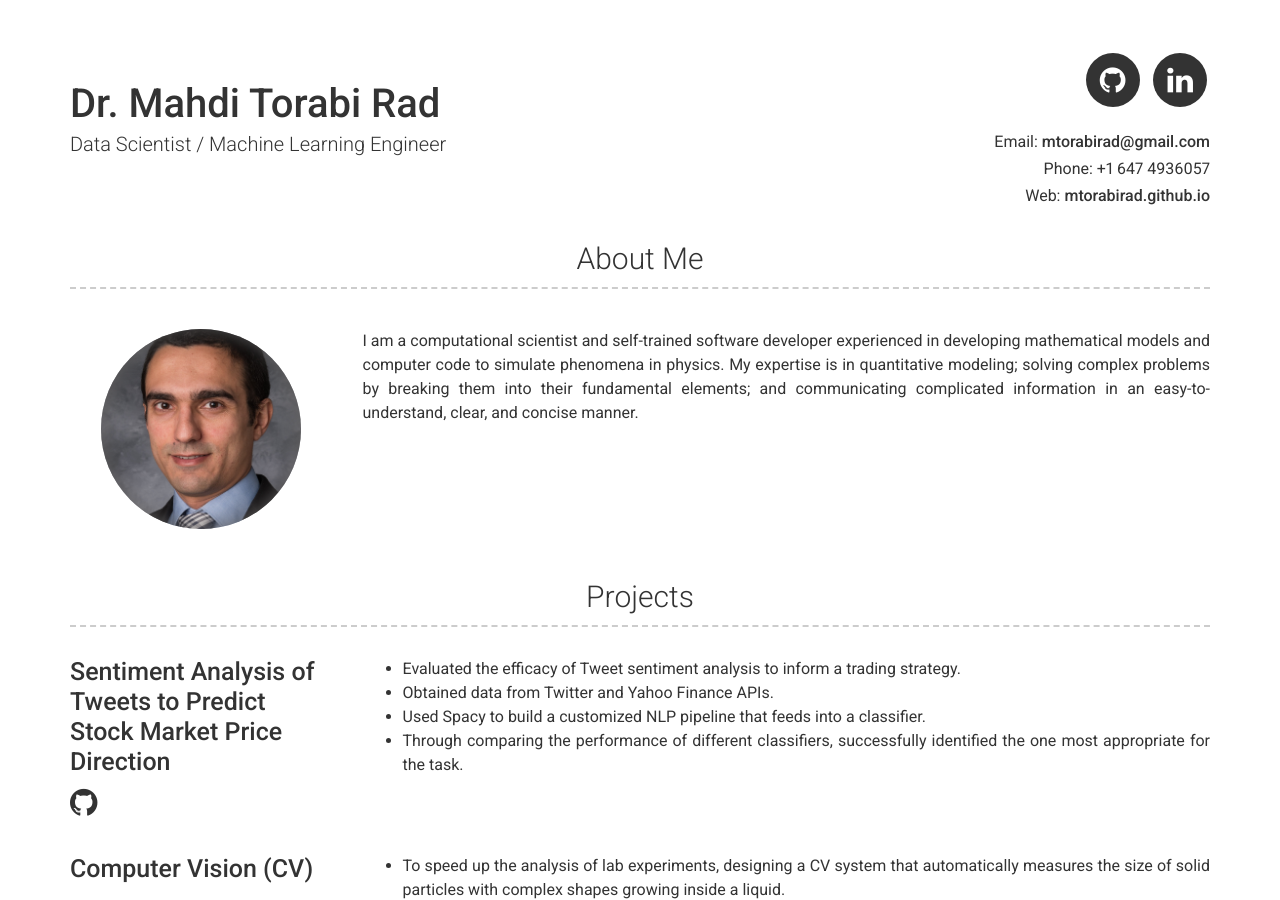
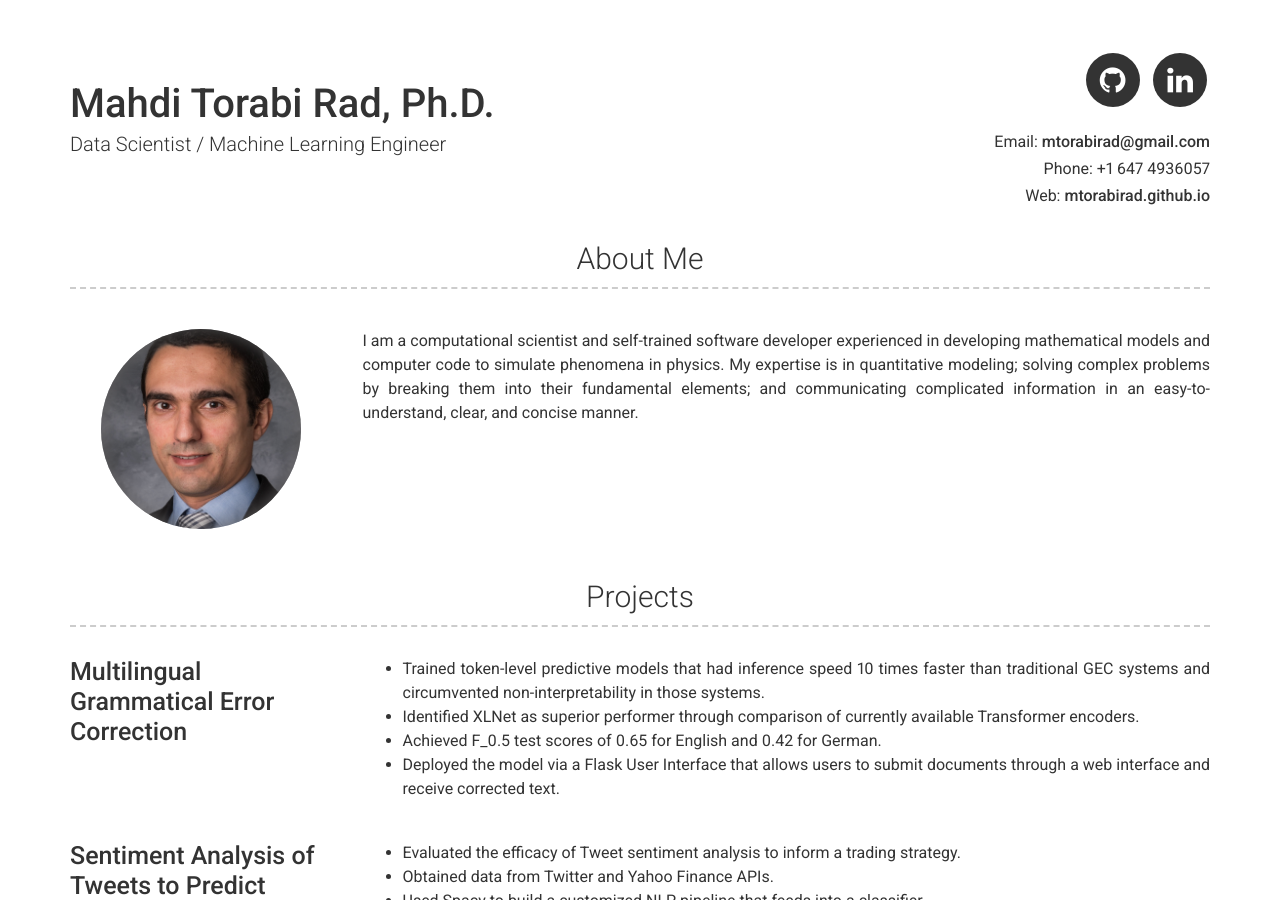
Before and after one commit to mtorabirad/mtorabirad.github.io, a Jekyll site: the page built from index.md, in a window 1280 px wide and 900 px high. Built offline with Jekyll 4.4.1, drawn with Linux system fonts in a browser that asks for light colours; some of the changed text lies outside the part shown.

Commit message:
new pro added

```diff
--- a/_config.yml
+++ b/_config.yml
@@ -3,7 +3,7 @@ repository: Git repository where your resume will be hosted, only required if yo
 # favicon: Directory of your favicon (eg. images/favicon.ico)(optional)
 
 # Personal info
-name: Dr. Mahdi Torabi Rad
+name: Mahdi Torabi Rad, Ph.D.
 title: Data Scientist / Machine Learning Engineer
 email: mtorabirad@gmail.com
 phone: +1 647 4936057
--- a/_data/experience.yml
+++ b/_data/experience.yml
@@ -1,6 +1,6 @@
 - company: ACCESS e.V.
   link: http://www.access.rwth-aachen.de/
-  job_title: Deep Learning Research Associate
+  job_title: Machine Learning Developer/Computational Scientist
   dates: Oct. 2018 - present
   description: |
     - Initiated AI activities in the institute and managing an AI project in the department.
--- a/_data/projects.yml
+++ b/_data/projects.yml
@@ -1,4 +1,12 @@
 # Project template
+- name: Multilingual Grammatical Error Correction
+  youtube: https://www.youtube.com/watch?v=qNxENuQQun8&t=18s
+  description: |
+    - Trained token-level predictive models that had inference speed 10 times faster than traditional GEC systems and circumvented non-interpretability in those systems.
+    - Identified XLNet as superior performer through comparison of currently available Transformer encoders.
+    - Achieved F_0.5 test scores of 0.65 for English and 0.42 for German.
+    - Deployed the model via a Flask User Interface that allows users to submit documents through a web interface and receive corrected text.
+
 - name: Sentiment Analysis of Tweets to Predict Stock Market Price Direction
   github: mtorabirad/Sentiment-Analysis-Tweets
   description: | # this will include new lines to allow paragraphs
```
